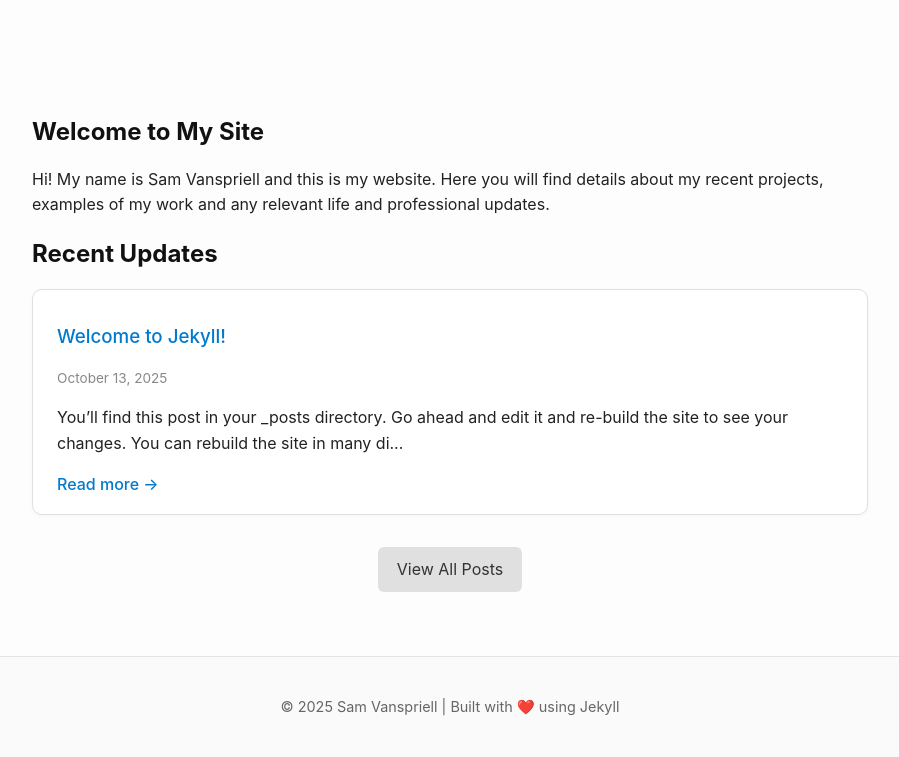
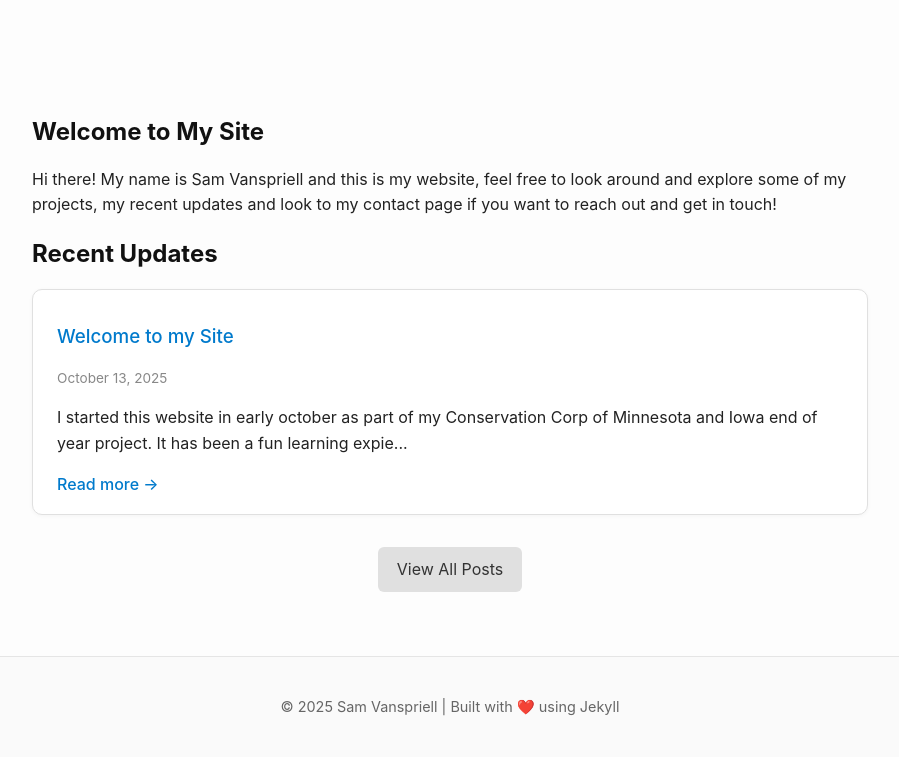
Before and after one commit to SamVansp/SamVansp.github.io, a Jekyll site: the page built from index.markdown, in a window 1280 px wide. Shown: the part 359-1116 px from the top of the page, without its empty margins (190-1089 px from the left). Built offline with Jekyll 4.4.1, drawn with Linux system fonts in a browser that asks for light colours; some of the changed lines change nothing that is shown.

Commit message:
projects update

```diff
--- a/_posts/2025-10-13-welcome-to-jekyll.markdown
+++ b/_posts/2025-10-13-welcome-to-jekyll.markdown
@@ -1,29 +1,11 @@
 ---
 layout: post
-title:  "Welcome to Jekyll!"
+title:  "Welcome to my Site"
 date:   2025-10-13 10:33:19 -0500
-categories: jekyll update
+categories: website update update
 ---
-You’ll find this post in your `_posts` directory. Go ahead and edit it and re-build the site to see your changes. You can rebuild the site in many different ways, but the most common way is to run `jekyll serve`, which launches a web server and auto-regenerates your site when a file is updated.
+I started this website in early october as part of my Conservation Corp of Minnesota and Iowa end of year project. It has been a fun learning expiernce to get this up and running and I hope this will serve as a neat place to see any life or professional updates that I will put up here.
 
-Jekyll requires blog post files to be named according to the following format:
+Thanks to Jekyll for making this an easy thing to set up and thank you for reading this.
 
-`YEAR-MONTH-DAY-title.MARKUP`
-
-Where `YEAR` is a four-digit number, `MONTH` and `DAY` are both two-digit numbers, and `MARKUP` is the file extension representing the format used in the file. After that, include the necessary front matter. Take a look at the source for this post to get an idea about how it works.
-
-Jekyll also offers powerful support for code snippets:
-
-{% highlight ruby %}
-def print_hi(name)
-  puts "Hi, #{name}"
-end
-print_hi('Tom')
-#=> prints 'Hi, Tom' to STDOUT.
-{% endhighlight %}
-
-Check out the [Jekyll docs][jekyll-docs] for more info on how to get the most out of Jekyll. File all bugs/feature requests at [Jekyll’s GitHub repo][jekyll-gh]. If you have questions, you can ask them on [Jekyll Talk][jekyll-talk].
-
-[jekyll-docs]: https://jekyllrb.com/docs/home
-[jekyll-gh]:   https://github.com/jekyll/jekyll
-[jekyll-talk]: https://talk.jekyllrb.com/
+Hopefully you will see more updates here soon!
--- a/index.markdown
+++ b/index.markdown
@@ -7,8 +7,7 @@
 
 ## Welcome to My Site
 
-Hi! My name is Sam Vanspriell and this is my website. Here you will find details about my recent projects, examples of my work and any relevant life and professional updates.
-
+Hi there! My name is Sam Vanspriell and this is my website, feel free to look around and explore some of my projects, my recent updates and look to my contact page if you want to reach out and get in touch!
 ## Recent Updates
 
 <div class="updates">
--- a/projects.markdown
+++ b/projects.markdown
@@ -9,47 +9,56 @@
 <div class="carousel">
   <div class="slides">
     <div class="slide active" data-title="Conservation Mapping"
-         data-desc="Used GIS to classify parcel level data based on a variety of conservation factors. "
+         data-desc="As part of my senior capstone at Macalester College I worked an internship with the nonprofit Friends of the Mississippi river. In this role my project was to develop a system to rank parcels of land in the Twin Cities metro based on their conservation potential. To do this I used GIS to calculate values that are associated with conservation outcomes such as land use, proximity to important features such as area of biodiversity significance or currently conserved land etc. I then used that data to rank the parcels by conservation potential which is now being used to prioritize land owner outreach to owners of those parcels.  "
          data-img="/assets/images/project1.jpg">
-      <img src="/assets/images/project1.jpg" alt="Mapping River Systems">
+      <img src="/assets/images/project1.jpg" alt="Map of land with high conservation value">
       <div class="caption">
-        <h3>Identfing Conservation Potential</h3>
-        <p>Used GIS to classify and rank parcels in the greater metro area based on conservation potential.</p>
+        <h3>Ranking Conservation Potential</h3>
+        <p>Used GIS to classify and rank parcels conservation potential in the Twin Cities 7 county metro area</p>
         <button class="learn-more">Learn More</button>
       </div>
     </div>
-    <div class="slide" data-title="Buffalo Rive Maps"
-         data-desc="Created 12 Maps for the new Manemgnet plan for Buffalo River State Park. These maps cover a range of topics from topograhy, recreational oppertunites to proposed developement."
+    <div class="slide" data-title="Buffalo River Maps"
+         data-desc="One of my first projects at the start of my term was to support my supervisor in the creation of a new Management Plan for Buffalo River State Park. This is a big deal as parks management plans are only rewritten in the event of a major change at the park and the plan for this park dates back to the park's creation in 1979. As part of this process a Citizen Advisory Committee was convened and I assisted with the running of these meetings throughout the spring and summer. I also supported the process through writing portions of the plan as well as editing of the text. My most significant contribution was the creation of the maps that would go along with this plan. Overall I created dozens of iterations of the 12 maps that would support the management plan. These included such diverse themes as topography, recreational opportunities in the surrounding area, and proposed developments in the plan. "
          data-img="/assets/images/project2.jpg">
       <img src="/assets/images/project2.jpg" alt="Air Quality Analysis">
       <div class="caption">
-        <h3>Mapping suppport for long term planning</h3>
-        <p>Creating maps for a new Manegment Plan at Buffalo River State Park</p>
+        <h3>Mapping support for long term planning</h3>
+        <p>Created maps for a new Management Plan at Buffalo River State Park.</p>
         <button class="learn-more">Learn More</button>
       </div>
     </div>
-    <div class="slide" data-title="State park Vehicle Counters"
-         data-desc="Led a team in installation of new inground vehicle couting technolgoies at 6 state parks. Also conducted solo installatinos of temporary counters as well as data validation of the new couting systems to ensure accuracy"
+    <div class="slide" data-title="State Park Vehicle Counters"
+         data-desc="The Parks and Trails system at the DNR currently relies on a mix of technologies to calculate visitation. I participated in the current effort to modernize the system through installation of cutting-edge vehicle counting technology in a pilot program this spring. As part of this effort I led a team in the installation of vehicle counters at 7 State Parks and Recreation Areas including a weeklong effort in which we installed counters at Cuyuna Country State Recreation Area, Zippel Bay State Park and Red River State Recreation Area. This project involved coordination and planning pre installation as well as data monitoring and validation counts after installation. I have also completed a number of solo installs of temporary counters at Flandrau and St Croix State Parks. "
          data-img="/assets/images/project3.jpg">
-      <img src="/assets/images/project3.jpg" alt="Instalation of a vehicle counter">
+      <img src="/assets/images/project3.jpg" alt="Installation of a vehicle counter">
       <div class="caption">
         <h3>Vehicle Counter Installation</h3>
-        <p>Led a team in the installation of new vehicle counting technolgoies at 6 state parks.</p>
+        <p>Assisted in the modernization of Parks and Trails vehicle counting infrastructure.</p>
         <button class="learn-more">Learn More</button>
       </div>
     </div>
     <div class="slide" data-title="Technical Writing"
-         data-desc="Worked with the planning team at the DNR to develope the State Comprehsneive outdoor recreation plan. This plan is critical to maintaining access to federal Land and Water Conservation funds"
+         data-desc="I worked with the Parks and Trails planning team to develop the State Comprehensive Outdoor Recreation Plan. This involved supporting the organization of the Steering Committee, creating graphs and doing research on demographic trends, writing two case studies and the executive summary, editing the draft, and helping to respond to the edits of the Commissioner's Office to prepare the plan for the Governor's Office and the National Park Service. This was an excellent opportunity to hone my technical writing skills, and to work through a complex process in pursuit of the publishing of a document critical to maintaining access to federal Land and Water Conservation Fund."
          data-img="/assets/images/project4.jpg">
       <img src="/assets/images/project4.jpg" alt="Report Cover">
       <div class="caption">
         <h3>Contributions to long term planning</h3>
-        <p>Assisted with the creation of the State Comprhensive Outdoor Recreation Plan from helping at advisory comitte meetings to writing, editing and ensuring document accesability.</p>
+        <p>Assisted with the preparation, organization, writing and editing of the State Comprehensive Outdoor Recreation Plan 2026-2030.</p>
         <button class="learn-more">Learn More</button>
       </div>
     </div>
-
-  </div>
+    </div>
+    <div class="slide" data-title="Accessibility Data Collection"
+         data-desc="Helping visitors determine the accessibility of Parks and Trails facilities before visiting is an ongoing challenge facing the DNR. To try to combat this I have been leading an effort to collect and publicize data on the accessibility or lack of accessibility of facilities across the state so that visitors can make informed decisions about where to recreate. To do this I have created an innovative survey tool using Survey123 Connect that will allow for the streamlined collection and processing of data on 18 types of facilities from campsites to fishing piers. This project has involved the writing of the code for the survey, testing of the survey, coordination of the accessibility working group whose thoughts have informed the direction of the project as well as the creation of guides and how tos that will allow for the rollout of the tool to the entire parks and trails system. Overall this experience has given me valuable insights on project management, and the challenges of standardizing data collection on such a wide array of facilities."
+         data-img="/assets/images/accessibility.jpg">
+      <img src="/assets/images/accessibility.jpg" alt="Image of survey tool">
+      <div class="caption">
+        <h3>Creation of an Accessibility Survey Tool</h3>
+        <p>Created a survey tool using Survey 123 connect for the collection of comprehensive data related to Parks and Trails facility accessibility</p>
+        <button class="learn-more">Learn More</button>
+      </div>
+    </div>
 
   <button class="prev">‹</button>
   <button class="next">›</button>
```
